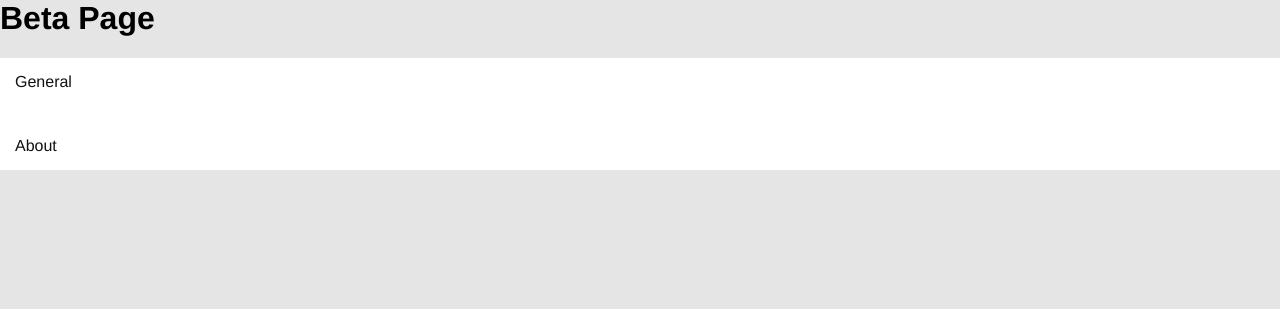
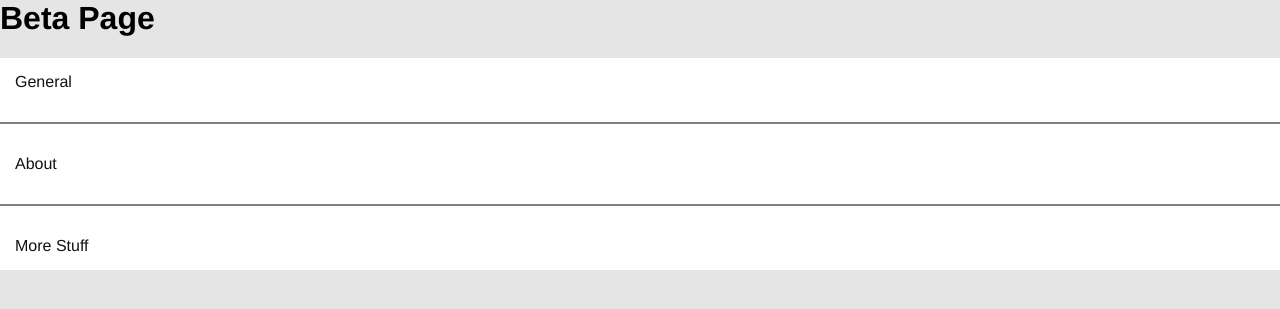
Before and after one commit to boffnoff/boffnoff.github.com, a Jekyll site: the page beta/index.html, which Jekyll copies as it is, in a window 1280 px wide. Shown: the top 309 px of the page. Built offline with Jekyll 4.4.1, drawn with Linux system fonts in a browser that asks for light colours.

Commit message:
added <hr noshade>'s

```diff
--- a/beta/index.html
+++ b/beta/index.html
@@ -22,9 +22,10 @@
 
     <div class="General">
     <p>General</p>
-
+    <hr noshade>
     <P>About</P>
-
+    <hr noshade>
+    <p>More Stuff</p>
     </div>
 
 
```
